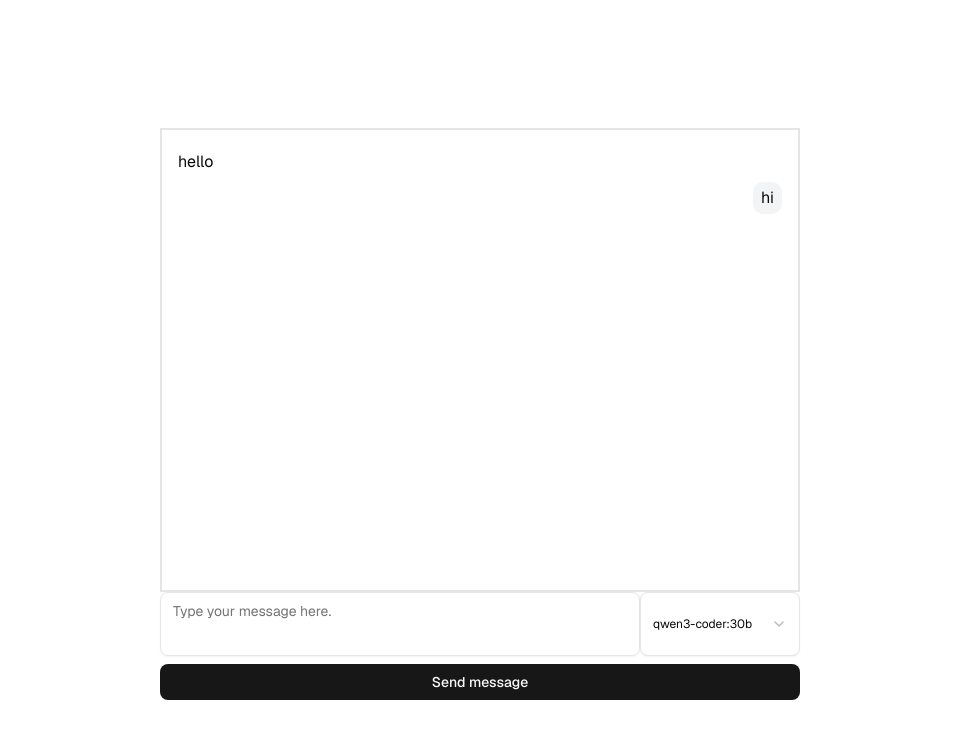
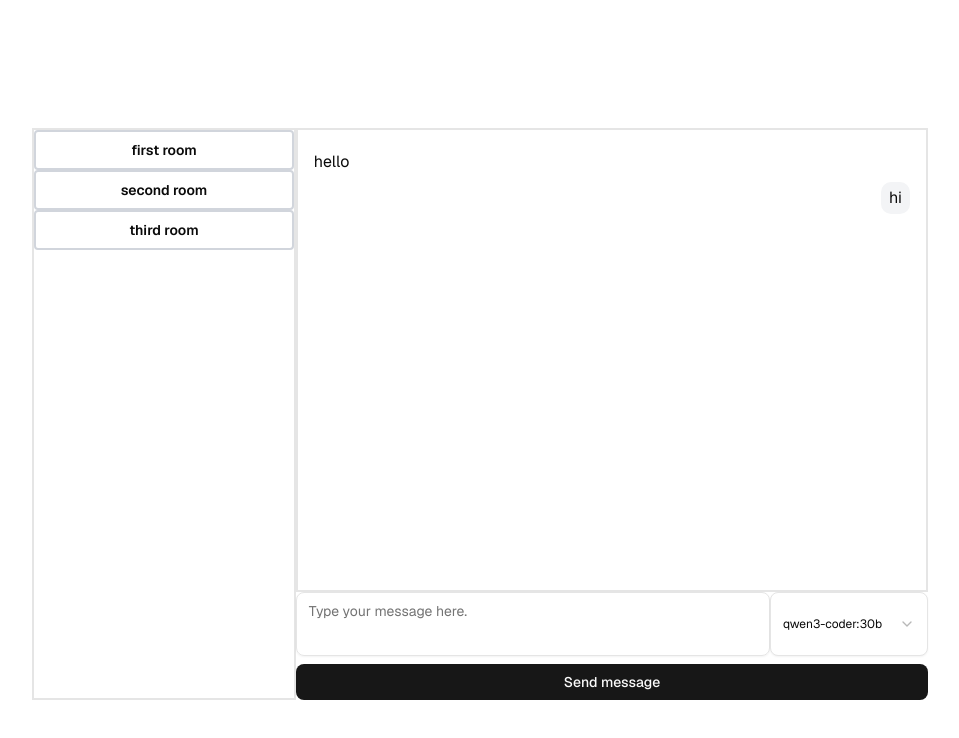
Before and after one commit to LukaszSinica/chat-ai, a Next.js app: page / in a window 1280 px wide. Shown: the top 738 px of the page, without its empty margins (160-1119 px from the left). Built offline with nearby package versions, Linux system fonts and the light colour scheme.

Commit message:
sketch of chat rooms

```diff
--- a/app/page.tsx
+++ b/app/page.tsx
@@ -77,9 +77,26 @@ export default function Home() {
 
   return (
     <div className="flex min-h-screen items-center justify-center  font-sans ">
-      <main className="flex min-h-screen w-full max-w-3xl flex-col items-center py-32 px-16 sm:items-start">
-          <Chat chat={chat} isLoading={isLoading}/>
-          <TextareaButton setChat={setChat} generateResponse={generateResponse}/>
+      <main className="flex min-h-screen w-full max-w-5xl items-center py-32 px-16 sm:items-start">
+
+          <div className="flex w-full h-full">
+          <div className="flex flex-col w-2/6 border-2">
+            <div className="text-center border-2 text-sm rounded border-gray-300 font-semibold p-2 hover:bg-gray-200 my-0.1">
+              first room
+            </div>
+            <div className="text-center border-2 text-sm rounded border-gray-300 font-semibold p-2 hover:bg-gray-200 my-0.1">
+              second room
+            </div>
+            <div className="text-center border-2 text-sm rounded border-gray-300 font-semibold p-2 hover:bg-gray-200 my-0.1">
+              third room
+            </div>
+          </div>
+          <div className="flex flex-col w-4/5">
+            <Chat chat={chat} isLoading={isLoading}/>
+            <TextareaButton setChat={setChat} generateResponse={generateResponse}/>
+            </div>
+          </div>
+
       </main>
     </div>
   );
```
